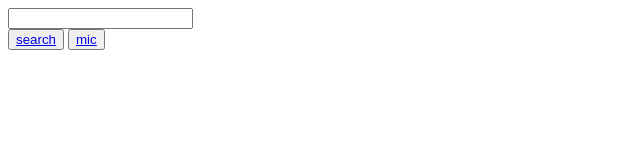
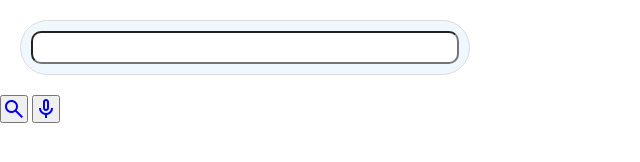
Before and after one commit to BryanSaenz14/BarraDeBusqueda, a website: page Index.html in a window 1280 px wide. Shown: the whole page, without its empty margins (0-640 px from the left). Drawn offline with nearby package versions, Linux system fonts and the light colour scheme.

Commit message:
Dando estilos primera parte.

```diff
--- a/Index.html
+++ b/Index.html
@@ -3,7 +3,7 @@
   <head>
     <meta charset="UTF-8">
     <meta name="viewport" content="width=device-width, initial-scale=1.0">
-    <link rel="stylesheet" href="">
+    <link rel="stylesheet" href="Css/Style.css">
     <link rel="stylesheet" href="https://fonts.googleapis.com/css2?family=Material+Symbols+Outlined:opsz,wght,FILL,GRAD@20..48,100..700,0..1,-50..200" />
     <link rel="stylesheet" href="https://fonts.googleapis.com/css2?family=Material+Symbols+Outlined:opsz,wght,FILL,GRAD@20..48,100..700,0..1 ,-50..200" />
     <title></title>
@@ -14,8 +14,8 @@
       <input type="text" maxlength="50">
     </div>
     <div class="bototnes">
-      <button class="estilo"><a href="#">search</a></button>
-      <button class="estilo"><a href="#">mic</a></button>
+      <button class="material-symbols-outlined"><a href="#">search</a></button>
+      <button class="material-symbols-outlined"><a href="#">mic</a></button>
     </div>
   </body>
 </html>
--- /dev/null
+++ b/Sass/Style.scss
@@ -0,0 +1,46 @@
+*{
+  margin: 0px;
+  padding: 0px;
+  box-sizing: border-box;
+  text-decoration: none;
+}
+
+.material-symbols-outlined{
+  font-variation-settings:
+  'FILL' 0,
+  'wght' 400,
+  'GRAD' 0,
+  'opsz' 24
+}
+
+.contenedor {
+  display: flex;
+  width: 450px;
+  margin: 20px;
+  border: 1px solid rgb(224, 217, 217);
+  background-color: aliceblue;
+  border-radius: 40px;
+
+  input{
+    flex: 1;
+    font-size: 25px;
+    margin: 10px;
+    border-radius: 10px;
+  }
+
+  .botones button{
+    font-size: 30px;
+    color: rgb(237, 225, 225);
+    background-color: black;
+    cursor: pointer;
+  }
+}
+
+.contenedor:focus-within{
+  box-shadow: 0px 2px 5px rgb(0, 63, 119);
+}
+
+.botones button:hover{
+  color:  black;;
+  background-color: rgb(237, 225, 225);
+}
```
Also changed, not shown: package.json (added, +15 -0 lines), Css/Style.css (added), 2 other files.
